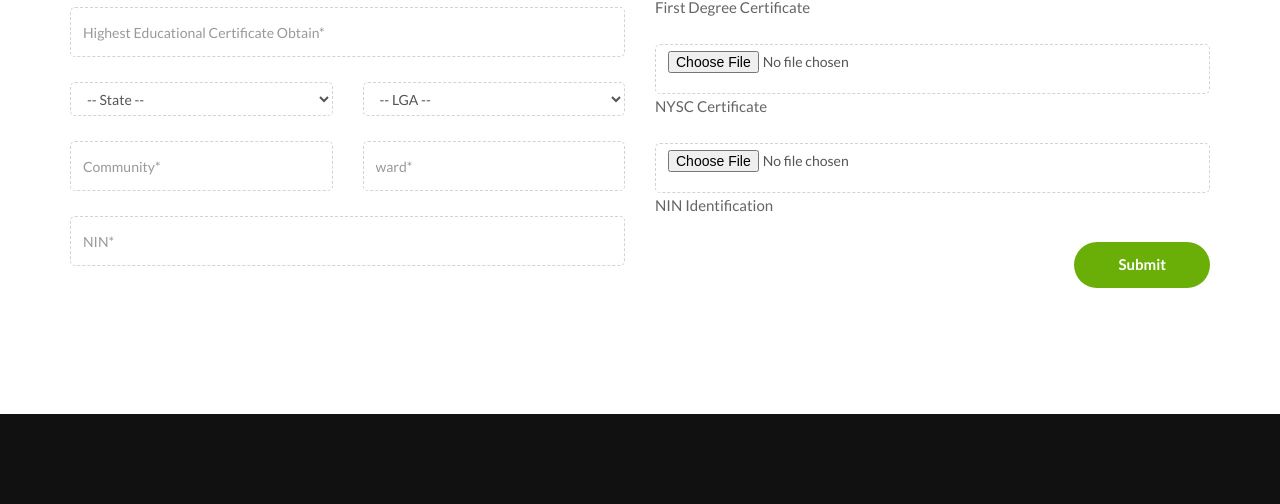
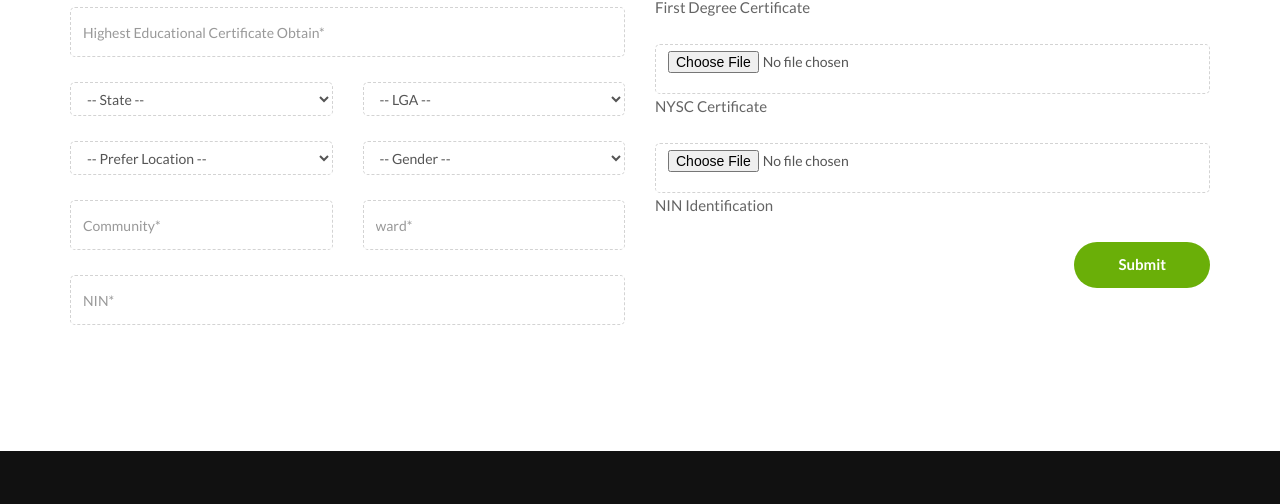
Before and after one commit to pagolina/yepi, a plain HTML site: page apply.html in a window 1280 px wide. Shown: the part 1390-1894 px from the top of the page. Drawn offline with Linux system fonts and the light colour scheme.

Commit message:
update form

```diff
--- a/apply.html
+++ b/apply.html
@@ -357,6 +357,36 @@
                                             <div class="help-block with-errors"></div>
                                         </div>
                                     </div>
+
+                                    <div class="col-sm-6">
+                                        <div class="form-group">
+                                            <select class="form-control">
+                                                <option>-- Prefer Location --</option>
+                                                <option>Abuja</option>
+                                                <option>Abia</option>
+                                                <option>Adamawa</option>
+                                                <option>Bauchi</option>
+                                                <option>Borno</option>
+                                                <option>Lagos</option>
+                                                <option>Rivers</option>
+                                                <option>Kano</option>
+                                                <option>Yobe</option>
+                                            </select>
+                                            <div class="help-block with-errors"></div>
+                                        </div>
+                                    </div>
+
+                                    <div class="col-sm-6">
+                                        <div class="form-group">
+                                            <select class="form-control">
+                                                <option>-- Gender --</option>
+                                                <option>Male</option>
+                                                <option>Female</option>
+
+                                            </select>
+                                            <div class="help-block with-errors"></div>
+                                        </div>
+                                    </div>
                                     <div class="col-sm-6">
                                         <div class="form-group">
                                             <input id="form-name" name="community" placeholder="Community*" class="form-control" type="text" data-error="town field is required" required>
```
Also changed, not shown: img/logo-old.png (added), img/logo.png, 2 other files.
